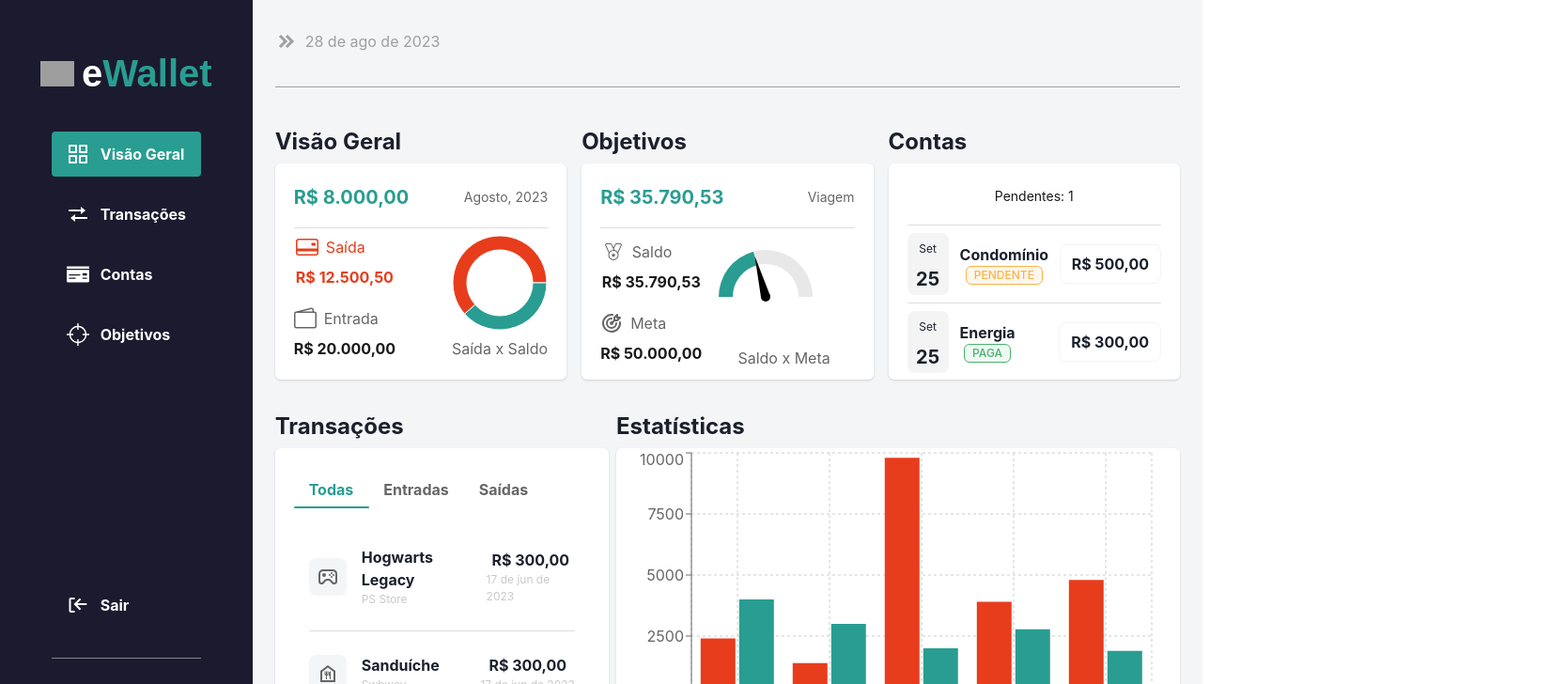
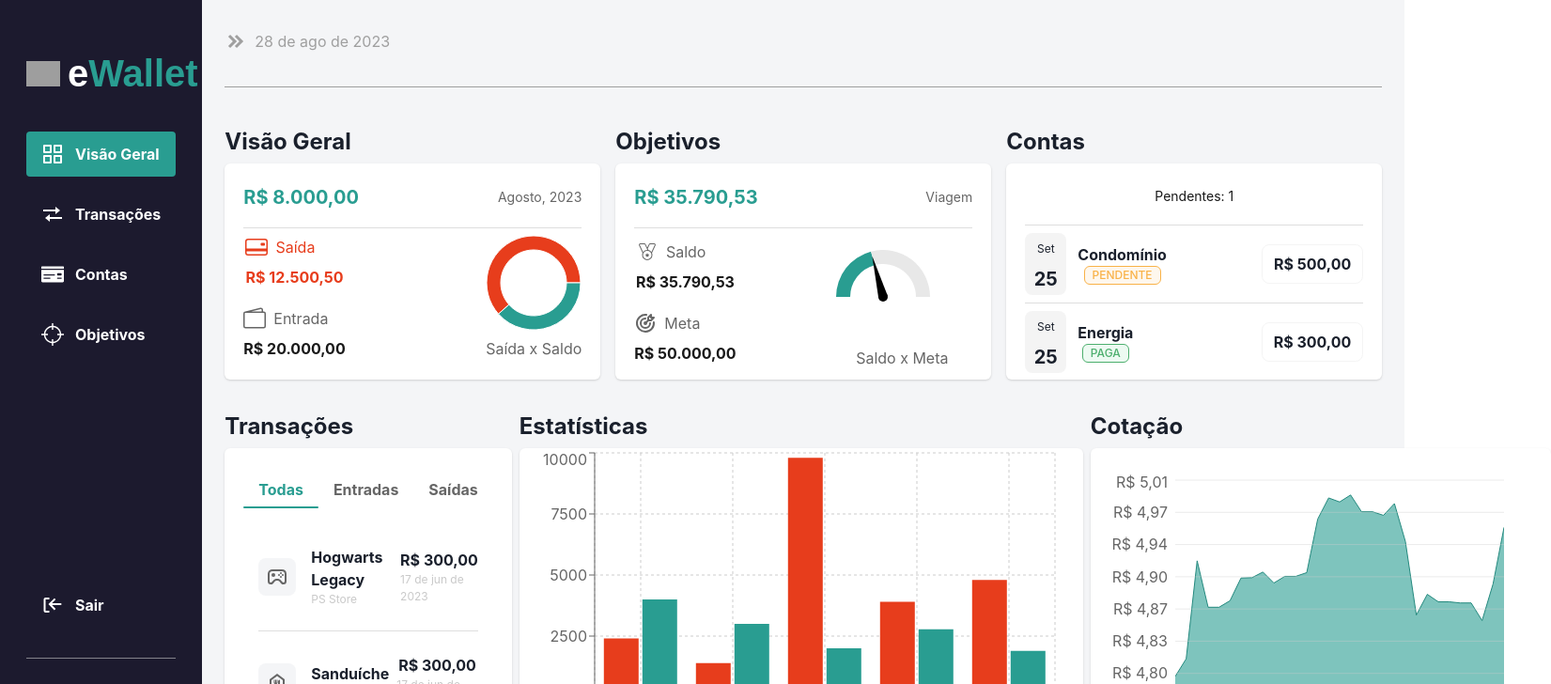
Before and after one commit to 3salles/eWallet-front, a React (Vite) app: page /home/overview in a window 1280 px wide. Both pictures are taken after a click on the tab "Todas". Shown: the top 728 px of the page at 94% size, 1651 px wide, since content can reach past the window. Built offline with nearby package versions, Linux system fonts and the light colour scheme; grey boxes are pictures that could not be loaded.

Commit message:
:sparkles: Feat: Create dolar price section

```diff
--- a/src/adapters/ChartAdapters.ts
+++ b/src/adapters/ChartAdapters.ts
@@ -1,6 +1,7 @@
-import { IChartData, IChartType, IDonutChart, IGaugeChart } from "@/types";
+import { IAreaChart, IChartData, IChartType, IDonutChart, IExchange, IGaugeChart } from "@/types";
 import { IGoalsResume } from "@/types/goals";
 import { ITransactionResume } from "@/types/transactions";
+import { DateUtils } from "@/utils/date.utils";
 
 const donutChartAdapter = (data: ITransactionResume): IDonutChart[] => {
   const adapter: IDonutChart[] = [
@@ -34,6 +35,18 @@ const gaugeChartAdapter = (data: IGoalsResume): IGaugeChart[] => {
   return adapter;
 };
 
+const areaChartAdapter = (data: IExchange) => {
+  const adapter: IAreaChart[] = Object.entries(data).map((values) => ({
+    date: values[0],
+    value: values[1].USD,
+  }));
+
+  return adapter.map((data) => ({
+    date: DateUtils.getDayAndMonth(data.date),
+    value: 1 / data.value,
+  }));
+};
+
 const chartDataAdapter = (chartData:ITransactionResume | IGoalsResume, type: IChartType):IChartData => {
   const adapter = {
     donut: {
@@ -53,8 +66,10 @@ const chartDataAdapter = (chartData:ITransactionResume | IGoalsResume, type: ICh
   return adapter[type]
 }
 
+
 export const ChartAdapters = {
   donutChartAdapter,
   chartDataAdapter,
   gaugeChartAdapter,
+  areaChartAdapter,
 }
--- /dev/null
+++ b/src/components/atoms/Charts/AreaChart/areaTooltip.tsx
@@ -0,0 +1,19 @@
+/* eslint-disable @typescript-eslint/no-unsafe-member-access */
+/* eslint-disable @typescript-eslint/no-unsafe-argument */
+import { NumberUtils } from "@/utils/number.utils";
+import { Box, Text } from "@chakra-ui/react";
+
+export const AreaTooltip = (data: any) => {
+  console.log(">>> ", data);
+
+  const dayPrice = data.data.find((value: any) => value.date === data.label);
+
+  return (
+    <Box bg="gray.0" p={2} borderRadius="lg">
+      <p>{data.label}</p>
+      <Text color="brand.500">
+        {NumberUtils.moneyFormatter(dayPrice?.value ?? 0)}
+      </Text>
+    </Box>
+  );
+};
--- /dev/null
+++ b/src/components/atoms/Charts/AreaChart/index.tsx
@@ -0,0 +1,60 @@
+/* eslint-disable @typescript-eslint/no-unsafe-member-access */
+/* eslint-disable @typescript-eslint/no-unsafe-argument */
+import {
+  AreaChart as RechartsAreaChart,
+  Area,
+  YAxis,
+  CartesianGrid,
+  Tooltip,
+  XAxis,
+} from "recharts";
+
+import moneyExchange from "@/mocks/moneyExchange.json";
+
+import { NumberUtils } from "@/utils/number.utils";
+
+import { ChartAdapters } from "@/adapters/ChartAdapters";
+import { AreaTooltip } from "./areaTooltip";
+
+const money = moneyExchange.data;
+
+const data = ChartAdapters.areaChartAdapter(money);
+
+export const AreaChart = () => {
+  return (
+    <RechartsAreaChart
+      width={450}
+      height={250}
+      data={data}
+      margin={{
+        top: 10,
+        right: 30,
+        left: 10,
+        bottom: 0,
+      }}
+    >
+      <Area
+        dataKey="value"
+        stackId="1"
+        stroke="#24897E"
+        fill="#299D91"
+        opacity={1}
+      />
+
+      <YAxis
+        dataKey="value"
+        tickLine={false}
+        axisLine={false}
+        tickCount={8}
+        type="number"
+        tickFormatter={(number: number) =>
+          `${NumberUtils.moneyFormatter(number)}`
+        }
+        domain={["dataMin", "auto"]}
+      />
+      <XAxis dataKey="date" hide />
+      <Tooltip content={<AreaTooltip data={data} />} />
+      <CartesianGrid opacity={0.4} vertical={false} />
+    </RechartsAreaChart>
+  );
+};
--- a/src/components/pages/overview/index.tsx
+++ b/src/components/pages/overview/index.tsx
@@ -1,8 +1,10 @@
 import { AppTemplate } from "@/components/templates/AppTemplate";
 import { ChartsSection } from "./components/templates/ChartsSection";
-import { HStack, Heading, Stack, VStack } from "@chakra-ui/react";
+import { Heading, Stack, VStack } from "@chakra-ui/react";
 import { TransactionsSection } from "./components/templates/TransactionsSection";
 import { StatisticsSection } from "./components/templates/StatisticsSection";
+import Card from "@/components/molecules/Card";
+import { AreaChart } from "@/components/atoms/Charts/AreaChart";
 
 export const OverviewPage = () => {
   return (
@@ -16,6 +18,12 @@ export const OverviewPage = () => {
         >
           <TransactionsSection />
           <StatisticsSection />
+          <VStack w="100%" spacing={2} alignItems="flex-start">
+            <Heading fontSize="2xl">Cotação</Heading>
+            <Card maxW="fit-content" maxH="fit-content">
+              <AreaChart />
+            </Card>
+          </VStack>
         </Stack>
       </VStack>
     </AppTemplate>
--- /dev/null
+++ b/src/mocks/moneyExchange.json
@@ -0,0 +1,159 @@
+{
+  "data": {
+    "2023-08-01": {
+      "BRL": 1,
+      "EUR": 0.1895444281,
+      "USD": 0.2086941756
+    },
+    "2023-08-02": {
+      "BRL": 1,
+      "EUR": 0.189886258,
+      "USD": 0.2078621425
+    },
+    "2023-08-03": {
+      "BRL": 1,
+      "EUR": 0.1857109122,
+      "USD": 0.2033627791
+    },
+    "2023-08-04": {
+      "BRL": 1,
+      "EUR": 0.1866205877,
+      "USD": 0.2054704115
+    },
+    "2023-08-05": {
+      "BRL": 1,
+      "EUR": 0.1866205724,
+      "USD": 0.2054704087
+    },
+    "2023-08-06": {
+      "BRL": 1,
+      "EUR": 0.1864541482,
+      "USD": 0.2051719493
+    },
+    "2023-08-07": {
+      "BRL": 1,
+      "EUR": 0.1854277313,
+      "USD": 0.2041390936
+    },
+    "2023-08-08": {
+      "BRL": 1,
+      "EUR": 0.1862424737,
+      "USD": 0.2041236797
+    },
+    "2023-08-09": {
+      "BRL": 1,
+      "EUR": 0.1857381891,
+      "USD": 0.2038681585
+    },
+    "2023-08-10": {
+      "BRL": 1,
+      "EUR": 0.1860647177,
+      "USD": 0.2043656311
+    },
+    "2023-08-11": {
+      "BRL": 1,
+      "EUR": 0.1864081207,
+      "USD": 0.2040636885
+    },
+    "2023-08-12": {
+      "BRL": 1,
+      "EUR": 0.1864081326,
+      "USD": 0.2040636984
+    },
+    "2023-08-13": {
+      "BRL": 1,
+      "EUR": 0.1862786702,
+      "USD": 0.2038951791
+    },
+    "2023-08-14": {
+      "BRL": 1,
+      "EUR": 0.1846973222,
+      "USD": 0.2015048162
+    },
+    "2023-08-15": {
+      "BRL": 1,
+      "EUR": 0.1839238545,
+      "USD": 0.2005756143
+    },
+    "2023-08-16": {
+      "BRL": 1,
+      "EUR": 0.1846082774,
+      "USD": 0.2007527964
+    },
+    "2023-08-17": {
+      "BRL": 1,
+      "EUR": 0.1843345439,
+      "USD": 0.2004485816
+    },
+    "2023-08-18": {
+      "BRL": 1,
+      "EUR": 0.1849500163,
+      "USD": 0.2011813037
+    },
+    "2023-08-19": {
+      "BRL": 1,
+      "EUR": 0.1849500321,
+      "USD": 0.2011813109
+    },
+    "2023-08-20": {
+      "BRL": 1,
+      "EUR": 0.1851351465,
+      "USD": 0.2013388642
+    },
+    "2023-08-21": {
+      "BRL": 1,
+      "EUR": 0.1842461375,
+      "USD": 0.2008241504
+    },
+    "2023-08-22": {
+      "BRL": 1,
+      "EUR": 0.1866833007,
+      "USD": 0.2024983877
+    },
+    "2023-08-23": {
+      "BRL": 1,
+      "EUR": 0.1894441903,
+      "USD": 0.2058303133
+    },
+    "2023-08-24": {
+      "BRL": 1,
+      "EUR": 0.1897404764,
+      "USD": 0.2048789603
+    },
+    "2023-08-25": {
+      "BRL": 1,
+      "EUR": 0.1900972214,
+      "USD": 0.2052220507
+    },
+    "2023-08-26": {
+      "BRL": 1,
+      "EUR": 0.190097225,
+      "USD": 0.2052220602
+    },
+    "2023-08-27": {
+      "BRL": 1,
+      "EUR": 0.1901107008,
+      "USD": 0.2052742884
+    },
+    "2023-08-28": {
+      "BRL": 1,
+      "EUR": 0.1895741529,
+      "USD": 0.2052734423
+    },
+    "2023-08-29": {
+      "BRL": 1,
+      "EUR": 0.1895919035,
+      "USD": 0.2060848373
+    },
+    "2023-08-30": {
+      "BRL": 1,
+      "EUR": 0.187029732,
+      "USD": 0.2044040563
+    },
+    "2023-08-31": {
+      "BRL": 1,
+      "EUR": 0.1861609806,
+      "USD": 0.2018705115
+    }
+  }
+}
--- a/src/types/chart.types.ts
+++ b/src/types/chart.types.ts
@@ -25,6 +25,11 @@ export interface IBarChart {
   outcome: number;
 }
 
+export interface IAreaChart {
+  date: string;
+  value: number;
+}
+
 export interface IChartData {
   type: IChartType;
   data: IDonutChart[] | IGaugeChart[] | IBarChart[];
--- /dev/null
+++ b/src/types/exchange.types.ts
@@ -0,0 +1,6 @@
+export interface IExchange {
+  [date: string] : {
+    'BRL': number;
+    'USD': number;
+  }
+}
--- a/src/types/index.ts
+++ b/src/types/index.ts
@@ -4,3 +4,4 @@ export * from './icons.types'
 export * from './bills.types'
 export * from './category.types'
 export * from './transaction.types'
+export * from './exchange.types'
--- a/src/utils/date.utils.ts
+++ b/src/utils/date.utils.ts
@@ -13,6 +13,11 @@ const getFullDate = (value: string) => {
   .format("DD [de] MMM [de] YYYY")
 }
 
+const getDayAndMonth = (value: string) => {
+  return dayjs(value).locale(brLanguage).format('DD MMM')
+}
+
 export const DateUtils = {
-  getFullDate
+  getFullDate,
+  getDayAndMonth
 }
```
